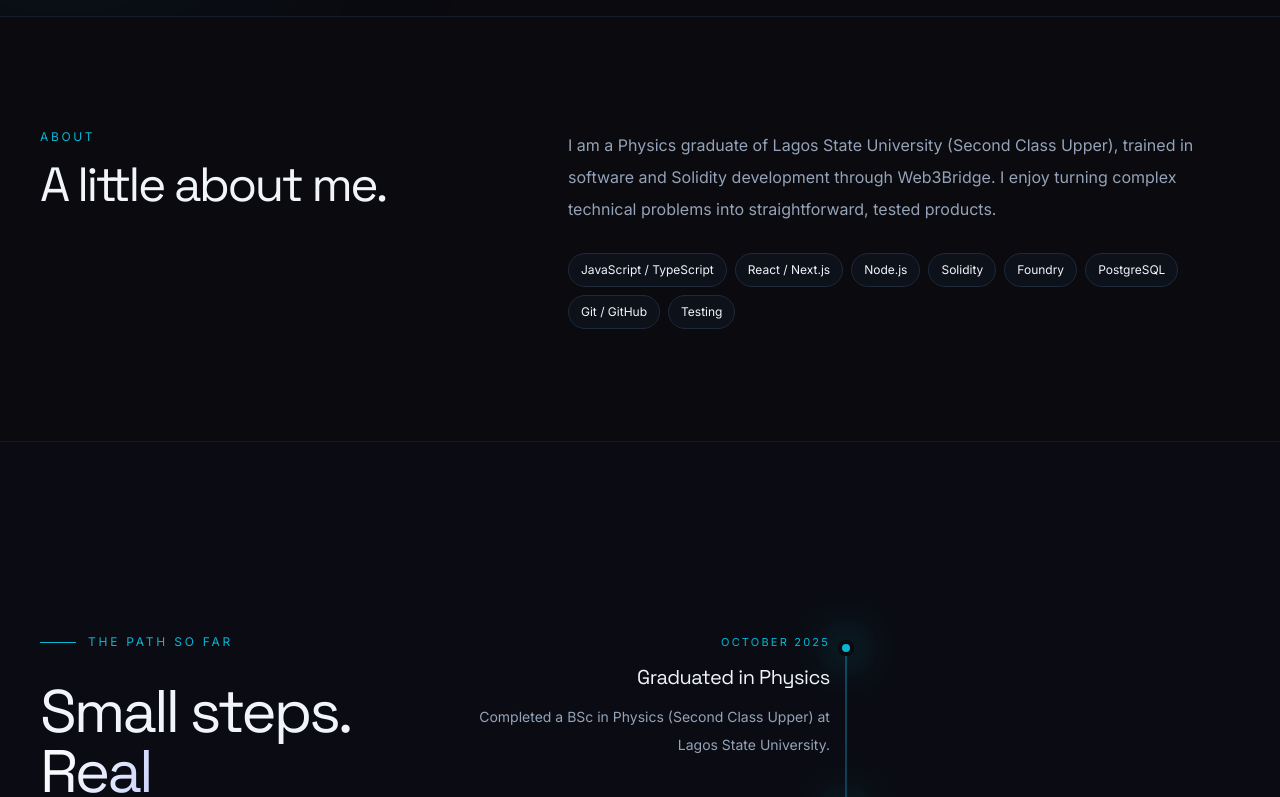
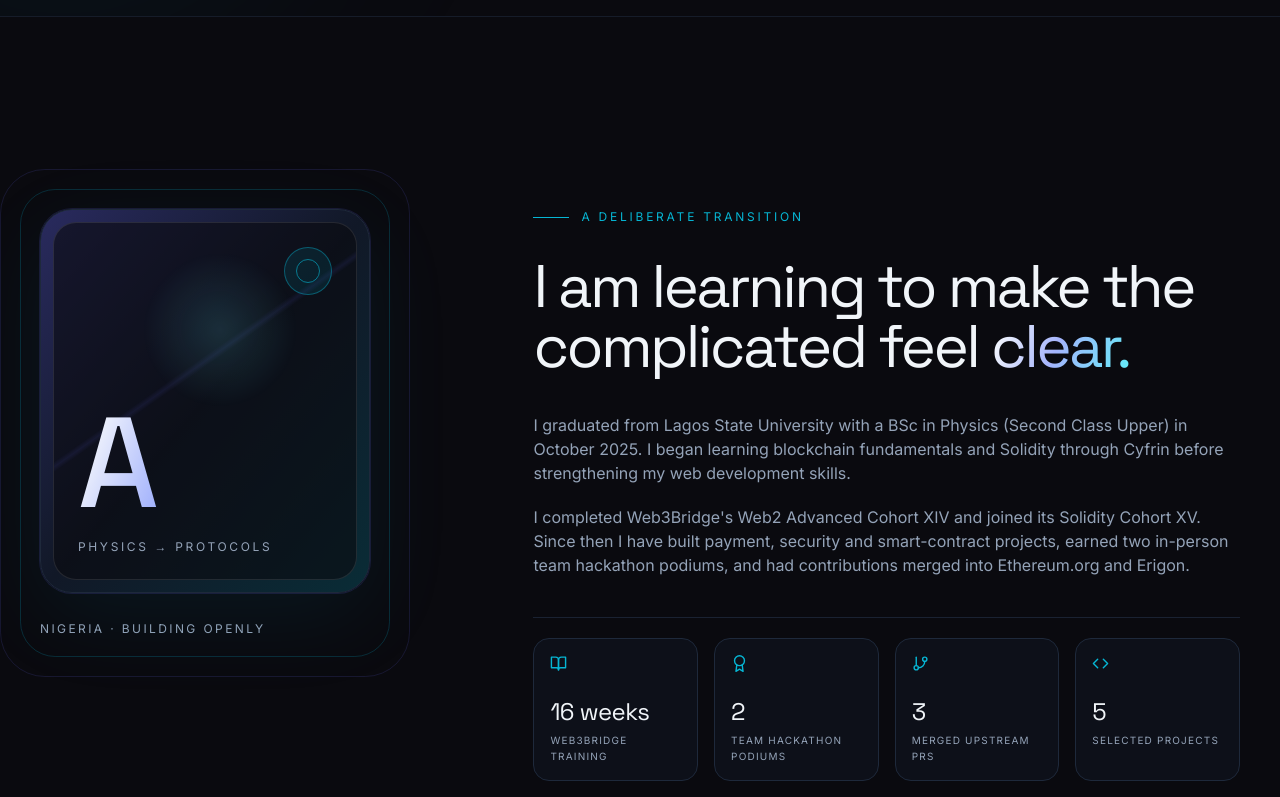
Before and after one commit to Alike001/alike-portfolio, a Next.js app: page / in a window 1280 px wide. Shown: the part 883-1680 px from the top of the page. Built offline with nearby package versions, Linux system fonts and the light colour scheme.

Commit message:
feat: refresh original components/About.jsx without changing design

```diff
--- a/components/About.jsx
+++ b/components/About.jsx
@@ -1,29 +1,81 @@
+"use client";
+
+import { motion, useInView } from "framer-motion";
+import { useEffect, useRef, useState } from "react";
+import { FiAward, FiBookOpen, FiCode, FiGitBranch } from "react-icons/fi";
 import Reveal from "./Reveal";
 
-const skills = ["JavaScript / TypeScript", "React / Next.js", "Node.js", "Solidity", "Foundry", "PostgreSQL", "Git / GitHub", "Testing"];
+const stats = [
+  ["16", "Web3Bridge Training", FiBookOpen, " weeks"],
+  ["2", "Team Hackathon Podiums", FiAward, ""],
+  ["3", "Merged Upstream PRs", FiGitBranch, ""],
+  ["5", "Selected Projects", FiCode, ""]
+];
+
+function Counter({ value, suffix }) {
+  const ref = useRef(null);
+  const isInView = useInView(ref, { once: true, amount: 0.8 });
+  const [count, setCount] = useState(0);
+
+  useEffect(() => {
+    if (!isInView) return undefined;
+    const target = Number(value);
+    const duration = 900;
+    const started = performance.now();
+    let frame;
+    const update = (now) => {
+      const progress = Math.min((now - started) / duration, 1);
+      setCount(Math.floor(progress * target));
+      if (progress < 1) frame = requestAnimationFrame(update);
+    };
+    frame = requestAnimationFrame(update);
+    return () => cancelAnimationFrame(frame);
+  }, [isInView, value]);
+
+  return <span ref={ref}>{count}{suffix}</span>;
+}
 
 export default function About() {
   return (
-    <section id="about" className="py-20 sm:py-28">
-      <div className="container-shell grid gap-8 lg:grid-cols-[.4fr_.6fr] lg:gap-20">
-        <Reveal>
-          <div>
-            <p className="mb-4 text-xs uppercase tracking-[.22em] text-cyan">About</p>
-            <h2 className="font-display text-4xl tracking-[-.05em] text-cloud sm:text-5xl">A little about me.</h2>
-          </div>
-        </Reveal>
-        <Reveal delay={.06}>
-          <div>
-            <p className="text-base leading-8 text-muted">
-              I am a Physics graduate of Lagos State University (Second Class Upper), trained in software and Solidity development through Web3Bridge. I enjoy turning complex technical problems into straightforward, tested products.
-            </p>
-            <div className="mt-7 flex flex-wrap gap-2">
-              {skills.map((skill) => (
-                <span key={skill} className="rounded-full border border-line bg-card/50 px-3 py-2 text-xs text-cloud">{skill}</span>
-              ))}
+    <section id="about" className="relative overflow-hidden py-32 sm:py-40 lg:py-48">
+      <div className="container-shell">
+        <div className="grid gap-16 lg:grid-cols-[.72fr_1.28fr] lg:gap-24">
+          <Reveal direction="left">
+            <div className="relative mx-auto max-w-[330px] lg:mx-0">
+              <div className="absolute -inset-5 rounded-[2.2rem] border border-cyan/20" />
+              <div className="absolute -inset-10 rounded-[2.8rem] border border-indigo/15" />
+              <div className="relative aspect-[.86] overflow-hidden rounded-[2rem] border border-line bg-gradient-to-br from-indigo/35 via-card to-cyan/20 p-3 shadow-aura">
+                <div className="relative flex h-full items-end overflow-hidden rounded-[1.45rem] border border-white/10 bg-ink/60 p-6">
+                  <div className="absolute inset-0 opacity-50" style={{ backgroundImage: "radial-gradient(circle at 55% 30%, rgba(103,232,249,.28), transparent 26%), linear-gradient(145deg, transparent 42%, rgba(99,102,241,.2) 43%, transparent 44%)" }} />
+                  <div className="relative z-10"><div className="font-display text-[8rem] font-medium leading-none tracking-[-.12em] text-gradient">A</div><p className="mt-3 text-xs uppercase tracking-[.22em] text-muted">Physics → Protocols</p></div>
+                  <div className="absolute right-6 top-6 h-12 w-12 rounded-full border border-cyan/40 bg-cyan/10" />
+                  <div className="absolute right-9 top-9 h-6 w-6 rounded-full border border-cyan/60" />
+                </div>
+              </div>
+              <p className="mt-7 text-center text-xs uppercase tracking-[.2em] text-muted lg:text-left">Nigeria · Building openly</p>
             </div>
-          </div>
-        </Reveal>
+          </Reveal>
+
+          <Reveal delay={.08}>
+            <div className="max-w-3xl">
+              <div className="mb-8 flex items-center gap-3 text-xs uppercase tracking-[.23em] text-cyan"><span className="h-px w-9 bg-cyan" />A deliberate transition</div>
+              <h2 className="max-w-2xl font-display text-4xl leading-[.98] tracking-[-.045em] text-cloud sm:text-6xl">I am learning to make the complicated feel <span className="text-gradient">clear.</span></h2>
+              <div className="mt-9 space-y-5 text-[15px] leading-8 text-muted sm:text-base">
+                <p>I graduated from Lagos State University with a BSc in Physics (Second Class Upper) in October 2025. I began learning blockchain fundamentals and Solidity through Cyfrin before strengthening my web development skills.</p>
+                <p>I completed Web3Bridge&apos;s Web2 Advanced Cohort XIV and joined its Solidity Cohort XV. Since then I have built payment, security and smart-contract projects, earned two in-person team hackathon podiums, and had contributions merged into Ethereum.org and Erigon.</p>
+              </div>
+              <div className="mt-10 grid grid-cols-2 gap-3 border-t border-line/80 pt-5 sm:grid-cols-4 sm:gap-4">
+                {stats.map(([value, label, Icon, suffix], index) => (
+                  <motion.div key={label} whileHover={{ y: -5, borderColor: "rgba(6, 182, 212, .45)" }} transition={{ duration: .2 }} className="rounded-2xl border border-line bg-card/45 p-4">
+                    <Icon className="mb-6 text-cyan" size={17} />
+                    <p className="font-display text-2xl tracking-tight text-cloud"><Counter value={value} suffix={suffix} /></p>
+                    <p className="mt-1 text-[10px] uppercase leading-4 tracking-[.12em] text-muted">{label}</p>
+                  </motion.div>
+                ))}
+              </div>
+            </div>
+          </Reveal>
+        </div>
       </div>
     </section>
   );
```
